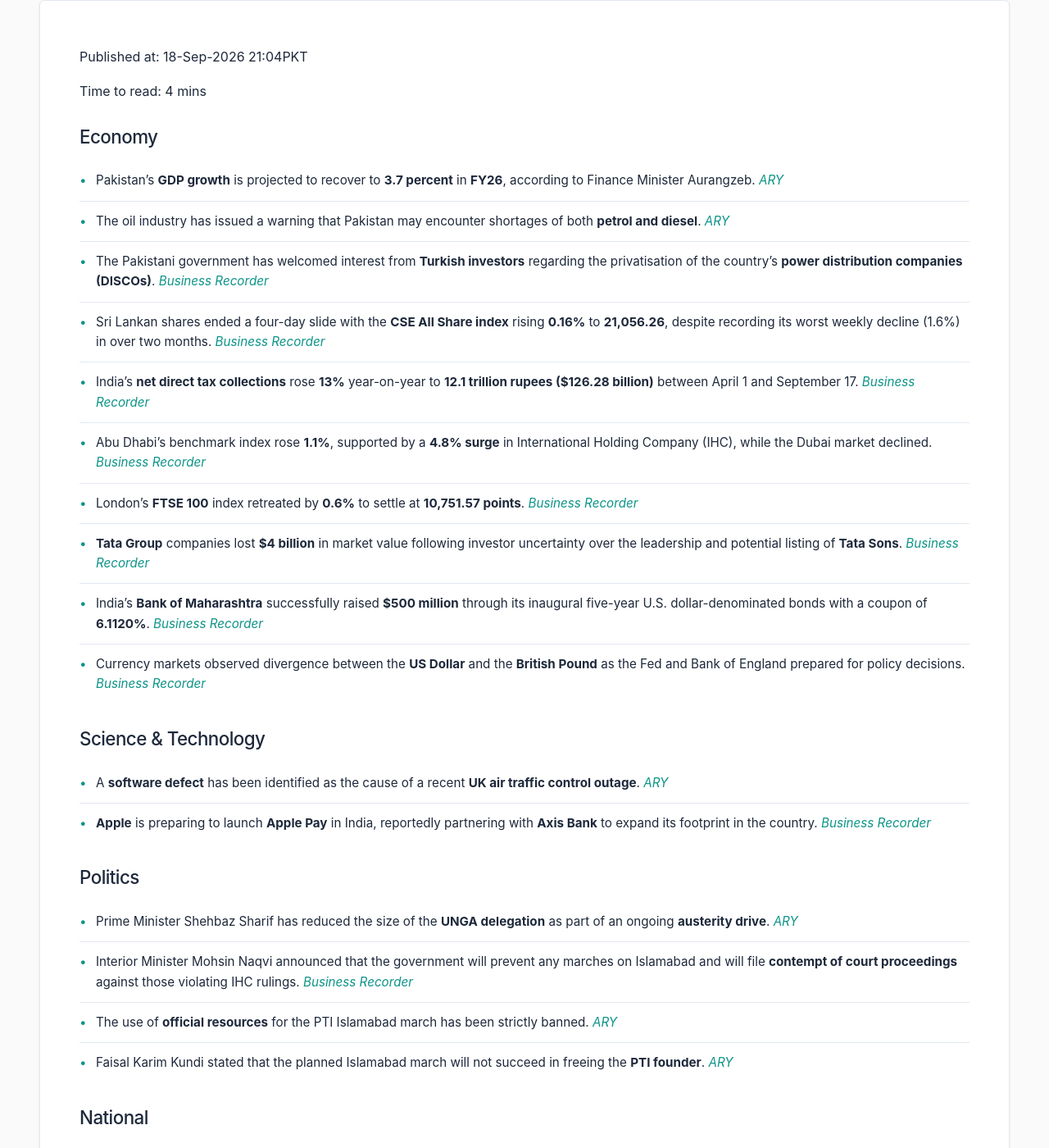
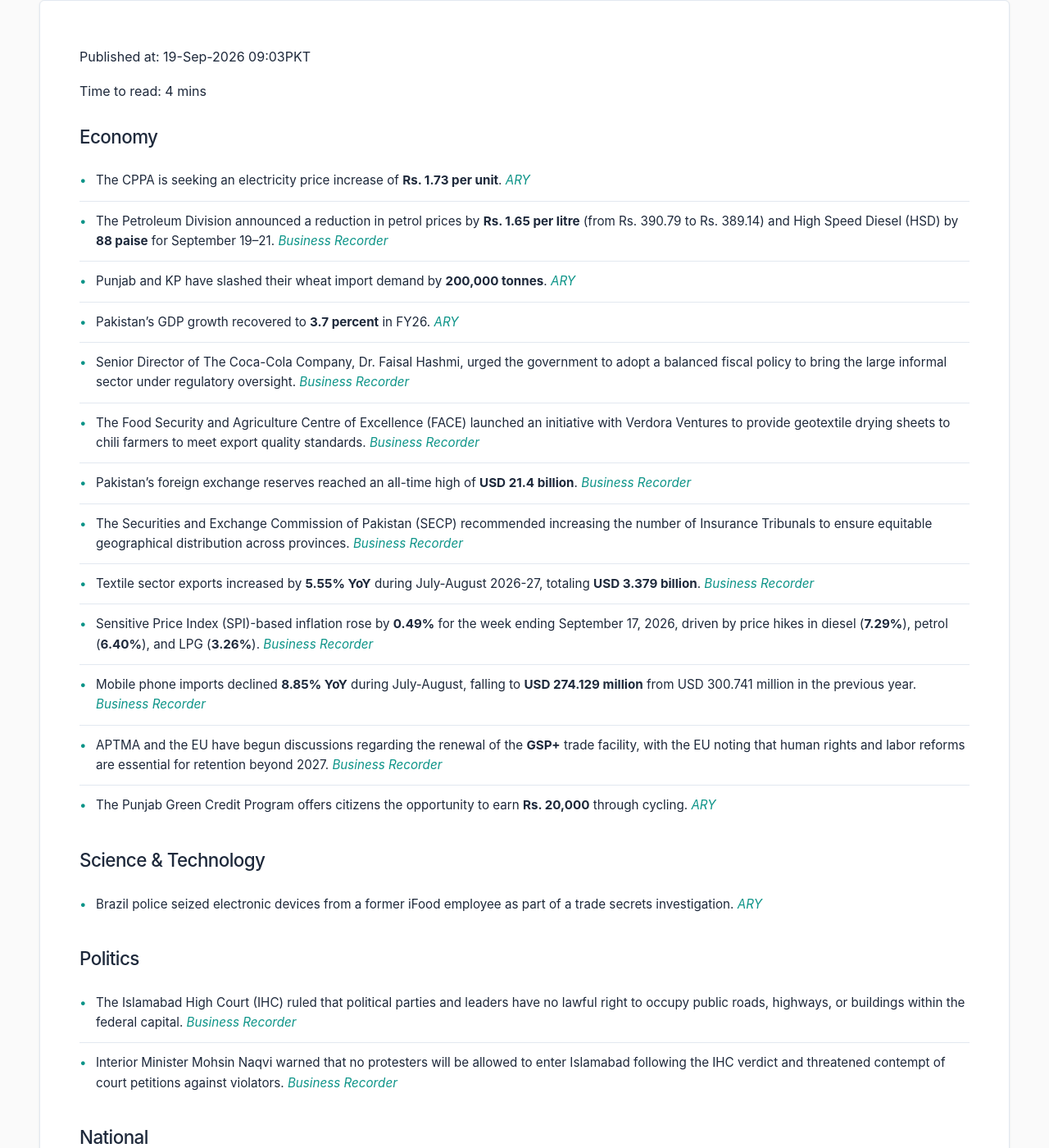
Before and after one commit to zsubzwary/news, a Jekyll site: the page built from en/index.md, in a window 1280 px wide and 1400 px high, scrolled down 259 px. Shown: the whole window at 82% size. Built offline with Jekyll 4.4.1, drawn with Linux system fonts in a browser that asks for light colours; some web fonts are replaced; comment, search, counter and statistics services are not loaded; some of the changed text lies outside the part shown.

Commit message:
DateTime; 2026-09-19T04:03:32.726Z

```diff
--- a/en/index.md
+++ b/en/index.md
@@ -4,49 +4,44 @@ title: Pakistan News Briefing
 lang: en
 ---
 
-Published at: 18-Sep-2026 21:04PKT
+Published at: 19-Sep-2026 09:03PKT
 
 Time to read: 4 mins
 
 ### Economy
-- Pakistan’s **GDP growth** is projected to recover to **3.7 percent** in **FY26**, according to Finance Minister Aurangzeb. *[ARY](https://arynews.tv/pakistans-gdp-growth-recovered-to-3point7-percent-in-fy26-says-finance-minister-aurangzeb)*
-- The oil industry has issued a warning that Pakistan may encounter shortages of both **petrol and diesel**. *[ARY](https://arynews.tv/pakistan-may-face-petrol-and-diesel-shortages-oil-industry-warns)*
-- The Pakistani government has welcomed interest from **Turkish investors** regarding the privatisation of the country's **power distribution companies (DISCOs)**. *[Business Recorder](https://www.brecorder.com/news/40440167/pakistan-welcomes-turkish-interest-in-disco-privatisation)*
-- Sri Lankan shares ended a four-day slide with the **CSE All Share index** rising **0.16%** to **21,056.26**, despite recording its worst weekly decline (1.6%) in over two months. *[Business Recorder](https://www.brecorder.com/news/40440160/sri-lankan-shares-end-four-day-slide-but-log-worst-week-in-over-two-months)*
-- India’s **net direct tax collections** rose **13%** year-on-year to **12.1 trillion rupees ($126.28 billion)** between April 1 and September 17. *[Business Recorder](https://www.brecorder.com/news/40440158/indias-net-direct-tax-collections-rise-13-from-april-1-sept-17)*
-- Abu Dhabi’s benchmark index rose **1.1%**, supported by a **4.8% surge** in International Holding Company (IHC), while the Dubai market declined. *[Business Recorder](https://www.brecorder.com/news/40440156/abu-dhabi-gains-on-ihc-rally-dubai-falls)*
-- London’s **FTSE 100** index retreated by **0.6%** to settle at **10,751.57 points**. *[Business Recorder](https://www.brecorder.com/news/40440152/londons-ftse-100-retreats-as-banks-energy-weigh-but-eyes-weekly-rise)*
-- **Tata Group** companies lost **$4 billion** in market value following investor uncertainty over the leadership and potential listing of **Tata Sons**. *[Business Recorder](https://www.brecorder.com/news/40440151/tata-group-firms-shed-4-billion-in-market-value-amid-holding-company-rift)*
-- India’s **Bank of Maharashtra** successfully raised **$500 million** through its inaugural five-year U.S. dollar-denominated bonds with a coupon of **6.1120%**. *[Business Recorder](https://www.brecorder.com/news/40440147/bank-of-maharashtra-raises-500-million-in-debut-dollar-debt-tightens-pricing)*
-- Currency markets observed divergence between the **US Dollar** and the **British Pound** as the Fed and Bank of England prepared for policy decisions. *[Business Recorder](https://www.brecorder.com/news/40440153/when-the-dollar-and-pound-hear-different-inflation-stories)*
+- The CPPA is seeking an electricity price increase of **Rs. 1.73 per unit**. *[ARY](https://arynews.tv/electricity-price-hike-cppa-seeks-rs1-point-73-per-unit-increase)*
+- The Petroleum Division announced a reduction in petrol prices by **Rs. 1.65 per litre** (from Rs. 390.79 to Rs. 389.14) and High Speed Diesel (HSD) by **88 paise** for September 19–21. *[Business Recorder](https://www.brecorder.com/news/40440232/petrol-price-reduced-by-rs165-per-litre-diesels-by-88-paise)*
+- Punjab and KP have slashed their wheat import demand by **200,000 tonnes**. *[ARY](https://arynews.tv/punjab-kp-take-u-turn-on-wheat-imports-slash-demand-by-200000-tonnes)*
+- Pakistan's GDP growth recovered to **3.7 percent** in FY26. *[ARY](https://arynews.tv/pakistans-gdp-growth-recovered-to-3point7-percent-in-fy26-says-finance-minister-aurangzeb)*
+- Senior Director of The Coca-Cola Company, Dr. Faisal Hashmi, urged the government to adopt a balanced fiscal policy to bring the large informal sector under regulatory oversight. *[Business Recorder](https://www.brecorder.com/news/40440224/govt-urged-to-go-for-a-balanced-fiscal-policy)*
+- The Food Security and Agriculture Centre of Excellence (FACE) launched an initiative with Verdora Ventures to provide geotextile drying sheets to chili farmers to meet export quality standards. *[Business Recorder](https://www.brecorder.com/news/40440225/initiative-launched-to-help-chili-farmers-achieve-export-quality-standards)*
+- Pakistan's foreign exchange reserves reached an all-time high of **USD 21.4 billion**. *[Business Recorder](https://www.brecorder.com/news/40440227/pm-lauds-fm-team-as-fx-reserves-hit-all-time-high-of-usd214bn)*
+- The Securities and Exchange Commission of Pakistan (SECP) recommended increasing the number of Insurance Tribunals to ensure equitable geographical distribution across provinces. *[Business Recorder](https://www.brecorder.com/news/40440230/secp-suggests-more-insurance-tribunals)*
+- Textile sector exports increased by **5.55% YoY** during July-August 2026-27, totaling **USD 3.379 billion**. *[Business Recorder](https://www.brecorder.com/news/40440237/jul-aug-textile-exports-climb-555pc-yoy)*
+- Sensitive Price Index (SPI)-based inflation rose by **0.49%** for the week ending September 17, 2026, driven by price hikes in diesel (**7.29%**), petrol (**6.40%**), and LPG (**3.26%**). *[Business Recorder](https://www.brecorder.com/news/40440238/spi-based-inflation-rises-slightly)*
+- Mobile phone imports declined **8.85% YoY** during July-August, falling to **USD 274.129 million** from USD 300.741 million in the previous year. *[Business Recorder](https://www.brecorder.com/news/40440241/jul-aug-mobile-phone-imports-decline-885pc-yoy)*
+- APTMA and the EU have begun discussions regarding the renewal of the **GSP+** trade facility, with the EU noting that human rights and labor reforms are essential for retention beyond 2027. *[Business Recorder](https://www.brecorder.com/news/40440240/aptma-eu-open-talks-on-gsp-renewal)*
+- The Punjab Green Credit Program offers citizens the opportunity to earn **Rs. 20,000** through cycling. *[ARY](https://arynews.tv/punjab-green-credit-program-earn-rs-20000-by-just-cycling)*
 
 ### Science & Technology
-- A **software defect** has been identified as the cause of a recent **UK air traffic control outage**. *[ARY](https://arynews.tv/uk-air-traffic-control-outage-caused-by-software-defect)*
-- **Apple** is preparing to launch **Apple Pay** in India, reportedly partnering with **Axis Bank** to expand its footprint in the country. *[Business Recorder](https://www.brecorder.com/news/40440154/apple-pay-eyes-india-rollout-with-axis-bank-sources-say)*
+- Brazil police seized electronic devices from a former iFood employee as part of a trade secrets investigation. *[ARY](https://arynews.tv/brazil-police-seize-devices-from-former-ifood-employee-in-trade-secrets-probe)*
 
 ### Politics
-- Prime Minister Shehbaz Sharif has reduced the size of the **UNGA delegation** as part of an ongoing **austerity drive**. *[ARY](https://arynews.tv/pm-sharif-scales-back-unga-delegation-in-austerity-drive)*
-- Interior Minister Mohsin Naqvi announced that the government will prevent any marches on Islamabad and will file **contempt of court proceedings** against those violating IHC rulings. *[Business Recorder](https://www.brecorder.com/news/40440165/govt-to-stop-anyone-marching-on-islamabad-in-every-possible-way-naqvi)*
-- The use of **official resources** for the PTI Islamabad march has been strictly banned. *[ARY](https://arynews.tv/use-of-official-resources-for-pti-islamabad-march-banned)*
-- Faisal Karim Kundi stated that the planned Islamabad march will not succeed in freeing the **PTI founder**. *[ARY](https://arynews.tv/islamabad-march-wont-free-pti-founder-says-faisal-karim-kundi)*
+- The Islamabad High Court (IHC) ruled that political parties and leaders have no lawful right to occupy public roads, highways, or buildings within the federal capital. *[Business Recorder](https://www.brecorder.com/news/40440234/federal-capital-ihc-places-restrictions-on-political-protests)*
+- Interior Minister Mohsin Naqvi warned that no protesters will be allowed to enter Islamabad following the IHC verdict and threatened contempt of court petitions against violators. *[Business Recorder](https://www.brecorder.com/news/40440235/no-protester-will-be-allowed-to-enter-islamabad-naqvi)*
 
 ### National
-- A **Rs. 117 million plea bargain** has been approved in connection with the **Kohistan scandal**. *[ARY](https://arynews.tv/another-plea-bargain-of-rs-117-million-in-kohistan-scandal-approved)*
-- PTI lawmakers utilized a **donkey cart** to reach the Sindh Assembly in protest against increased **petrol prices**. *[ARY](https://arynews.tv/pti-lawmakers-reach-sindh-assembly-on-donkey-cart-to-protest-petrol-price-hike)*
-- PM Shehbaz Sharif directed the inclusion of **20-year-old motorcycles, rickshaws, and Qingqi rickshaws** (registered on or after **January 1, 2006**) in the **Fuel Relief Scheme**. *[Business Recorder](https://www.brecorder.com/news/40440159/pm-directs-inclusion-of-20-year-old-motorcycles-rickshaws-in-fuel-relief-scheme)*
+- A suicide explosion at a mosque in Kohat's police lines resulted in at least **21 deaths**, including seven police personnel such as SP Akbar Shinwari. *[ARY](https://arynews.tv/at-least-16-martyred-57-injured-in-kohat-mosque-bomb-blast)* *[Business Recorder](https://www.brecorder.com/news/40440236/at-least-17-including-cops-martyred-in-kohat-blast)*
+- Pakistan climbed **22 places** in the 2026 Environmental Performance Index (EPI), moving from 179th to **157th** globally with a score of **29.03**. *[Business Recorder](https://www.brecorder.com/news/40440223/environmental-performance-index-pakistan-climbs-22-places)*
+- The Punjab Agriculture Department advised citizens to begin winter vegetable cultivation (including cauliflower, cabbage, and potatoes) during September and October. *[Business Recorder](https://www.brecorder.com/news/40440228/punjab-advises-starting-winter-vegetable-cultivation)*
+- The Punjab Home Department has repatriated **142,820 illegal Afghan nationals** to date, contributing to a total of **2,760,653** illegal Afghan residents repatriated from Pakistan. *[Business Recorder](https://www.brecorder.com/news/40440229/punjab-repatriates-142820-illegal-afghans-in-ongoing-crackdown)*
 
 ### International
-- The **Nobel Foundation** has increased the prize money for its annual awards by **9%**, raising the total value to **12 million Swedish crowns ($1.22 million)** per category. *[Business Recorder](https://www.brecorder.com/news/40440164/nobel-foundation-raises-prize-money-for-each-award-to-12-million)*
-- **Warren Buffett** is stepping down as Chairman of **Berkshire Hathaway**, with his son **Howard Buffett** succeeding him. *[Business Recorder](https://www.brecorder.com/news/40440163/warren-buffett-steps-down-as-berkshire-chairman-son-howard-succeeds)*
-- The **Yemen conflict** has displaced **112,000 people** internally within the last two weeks, while approximately **3,000** have fled to **Djibouti**. *[Business Recorder](https://www.brecorder.com/news/40440155/yemen-conflict-displaces-112000-people-inside-country-thousands-flee-to-djibouti-un-migration-agency-says)*
-- **Princess Diana's** "revenge dress" was displayed in **London** amidst ongoing public interest in the British Royal Family. *[Business Recorder](https://www.brecorder.com/news/40440166/revenge-dress-shows-princess-dianas-lasting-appeal-amid-royal-family-war-of-words)*
+- Aramco plans to increase Gulf exports to **60 million barrels** during September and October. *[ARY](https://arynews.tv/aramco-to-boost-gulf-exports-to-60-million-barrels-in-sept-and-oct)*
+- The US is planning to implement Medicaid most-favored-nation pricing for specific drugs across all states. *[ARY](https://arynews.tv/us-plans-medicaid-most-favored-nation-pricing-for-some-drugs-in-all-states)*
+- Turkish Ambassador Irfan Neziroglu met with Deputy Prime Minister Ishaq Dar to discuss bilateral cooperation and upcoming diplomatic engagements. *[Business Recorder](https://www.brecorder.com/news/40440231/turkiye-envoy-neziroglu-calls-on-dar)*
+- Pakistan’s military spokesman, Ahmed Sharif Chaudhry, stated the country will go to "any extent" to defend ally Saudi Arabia against Houthi attacks. *[Business Recorder](https://www.brecorder.com/news/40440233/pakistan-vows-to-defend-ksa-to-any-extent)*
 
 ### Sports
-- **Cristiano Ronaldo** has been included in manager Jorge Jesus' first **25-man Portugal squad** for the upcoming Nations League matches. *[Business Recorder](https://www.brecorder.com/news/40440162/ronaldo-included-in-jesus-first-portugal-squad)*
-- **Kylian Mbappe** has signed with Swiss brand **On**, ending his partnership with **Nike**; shares of **On** rose **5%** in premarket trading. *[Business Recorder](https://www.brecorder.com/news/40440161/mbappe-leaves-nike-signs-with-on-as-it-forays-into-soccer)*
-- South African bowler **Lungi Ngidi** has been ruled out of the upcoming ODI series against **Australia** due to a **right hamstring injury**. *[Business Recorder](https://www.brecorder.com/news/40440157/another-quick-bowler-out-of-south-africa-team-to-take-on-australia)*
-- World number one **Elena Rybakina** will miss the **Billie Jean King Cup Finals** due to the physical demands of her recent schedule. *[Business Recorder](https://www.brecorder.com/news/40440149/world-number-one-rybakina-to-miss-billie-jean-king-cup-finals-after-demanding-month)*
-- The **Asian Games** are being held in **Nagoya, Japan**. *[Business Recorder](https://www.brecorder.com/news/40440150/japan-yet-to-catch-asian-games-fever-as-nagoya-welcomes-athletes)*
-
-### Other
-- A new Steam title, **Blackwood**, has been released, offering gameplay inspired by the **John Wick** series. *[ARY](https://arynews.tv/new-steam-hit-blackwood-allows-you-to-be-john-wick)*
+- The Pakistan Cricket Board (PCB) has launched a nationwide school cricket program to discover future talent. *[ARY](https://arynews.tv/season-two-of-pcb-talent-hunt-programme-for-schools-to-begin-from-saturday)*
+- The logo for the Pak-China Friendship Summer Games 2026 was unveiled; the event will take place in Lahore from **September 24 to 28** and is expected to host approximately **2,000 athletes**. *[Business Recorder](https://www.brecorder.com/news/40440226/pak-china-friendship-summer-games-logo-unveiled)*
```
